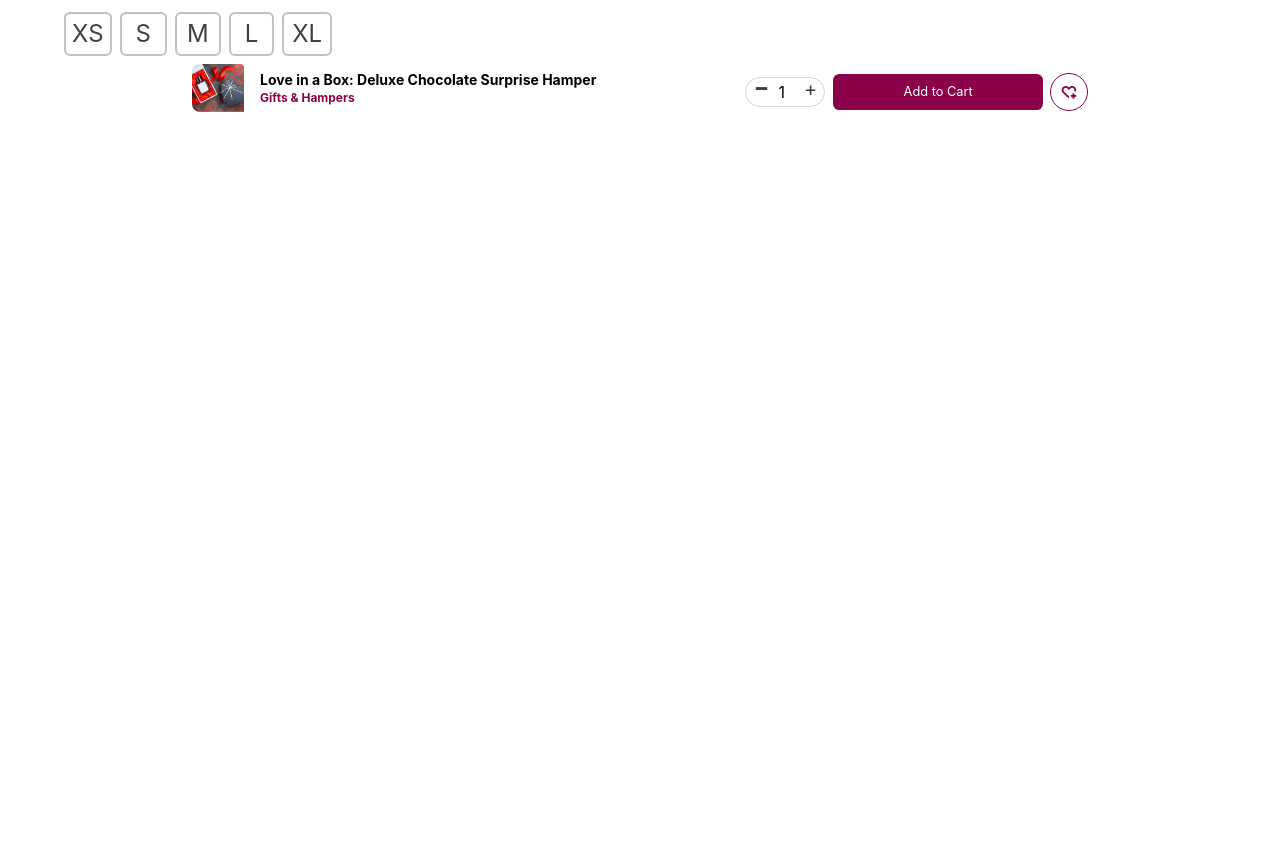
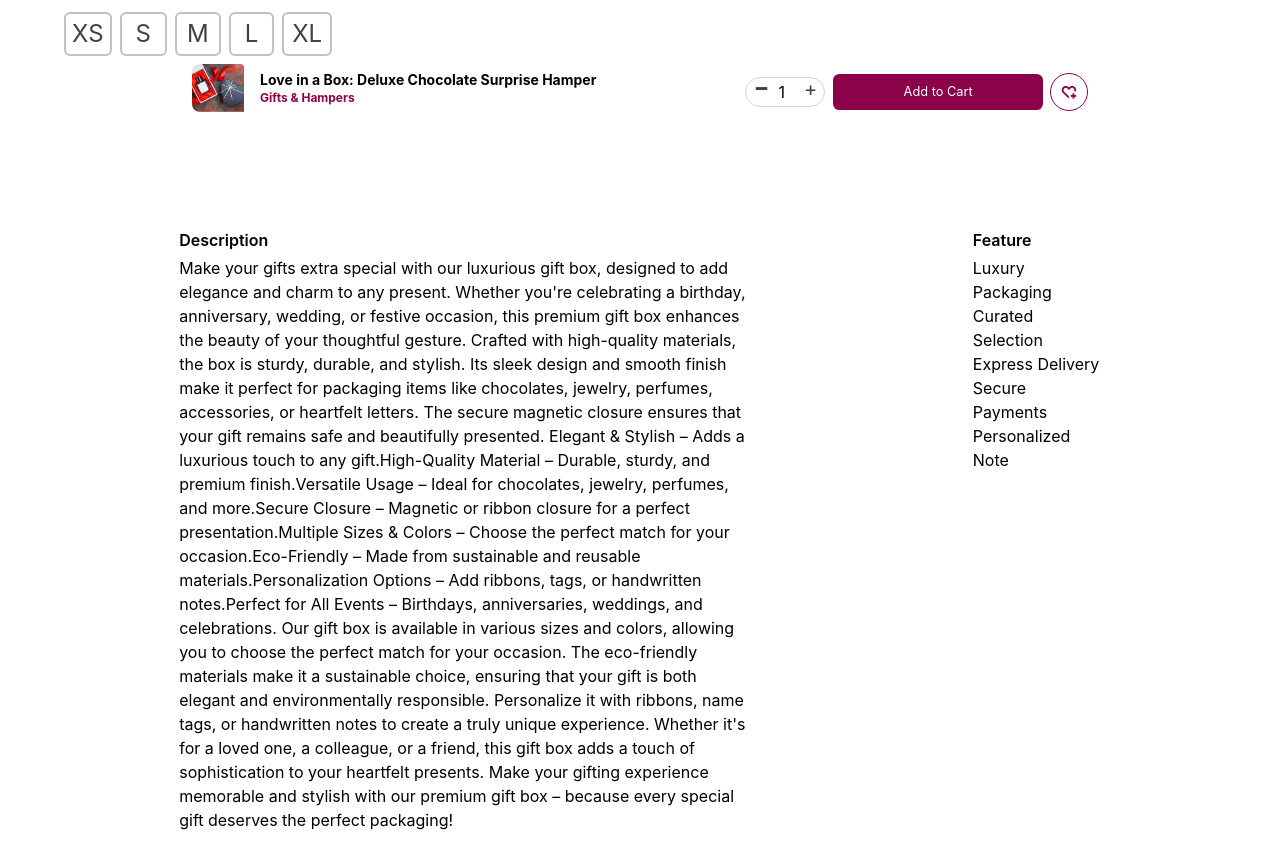
Before and after one commit to SheharyarXD/twisca, a React (Create React App) app in the folder my-app/: page /products/productDetails in a window 1280 px wide. Shown: the part 744-1612 px from the top of the page. Before the commit the page ends 856 px from the top, so only its background shows below. Built offline with nearby package versions, Linux system fonts and the light colour scheme.

Commit message:
In progress

```diff
--- a/my-app/src/components/ProductsDetails.js
+++ b/my-app/src/components/ProductsDetails.js
@@ -1,6 +1,7 @@
 import React from "react";
 import { useState } from "react";
 import Header from "./header";
+
 const ProductDetails = () => {
   const [quantity, setQuantity] = useState(1);
 
@@ -14,8 +15,8 @@ const ProductDetails = () => {
 
   return (
     <>
-      <Header></Header>
-      <div className="flex flex-row items-center justify-between px-[5vw]">
+      <Header className="overflow-hidden"></Header>
+      <div className="flex flex-row items-center overflow-hidden justify-between px-[5vw]">
         {/* text section */}
         <div className="w-[50vw] pr-[5vw]">
           <p>Product Listing - Top Category - Gifts & Hampers</p>
@@ -182,6 +183,37 @@ const ProductDetails = () => {
           </button>
         </div>
       </div>
+
+      <div className="min-h-screen overflow-hidden">
+        {/* description */}
+        <div className="Description py-[14vh] overflow-hidden px-[14vw]">
+            <div className="flex flex-row  justify-between">
+                <div className="w-[45vw]">
+        <div className="font-semibold py-1 ">Description</div>
+        <div>
+
+Make your gifts extra special with our luxurious gift box, designed to add elegance and charm to any present. Whether you're celebrating a birthday, anniversary, wedding, or festive occasion, this premium gift box enhances the beauty of your thoughtful gesture.
+Crafted with high-quality materials, the box is sturdy, durable, and stylish. Its sleek design and smooth finish make it perfect for packaging items like chocolates, jewelry, perfumes, accessories, or heartfelt letters. The secure magnetic closure ensures that your gift remains safe and beautifully presented.
+
+Elegant & Stylish – Adds a luxurious touch to any gift.High-Quality Material – Durable, sturdy, and premium finish.Versatile Usage – Ideal for chocolates, jewelry, perfumes, and more.Secure Closure – Magnetic or ribbon closure for a perfect presentation.Multiple Sizes & Colors – Choose the perfect match for your occasion.Eco-Friendly – Made from sustainable and reusable materials.Personalization Options – Add ribbons, tags, or handwritten notes.Perfect for All Events – Birthdays, anniversaries, weddings, and celebrations.
+Our gift box is available in various sizes and colors, allowing you to choose the perfect match for your occasion. The eco-friendly materials make it a sustainable choice, ensuring that your gift is both elegant and environmentally responsible.
+Personalize it with ribbons, name tags, or handwritten notes to create a truly unique experience. Whether it's for a loved one, a colleague, or a friend, this gift box adds a touch of sophistication to your heartfelt presents.
+Make your gifting experience memorable and stylish with our premium gift box – because every special gift deserves the perfect packaging!
+        </div>
+                </div>
+        <div className="w-[10vw]">
+        <div className="font-semibold py-1 ">Feature</div>
+        <div>
+        Luxury Packaging
+Curated Selection
+Express Delivery
+Secure Payments
+Personalized Note
+        </div>
+        </div>
+            </div>
+        </div>
+      </div>
     </>
   );
 };
```
